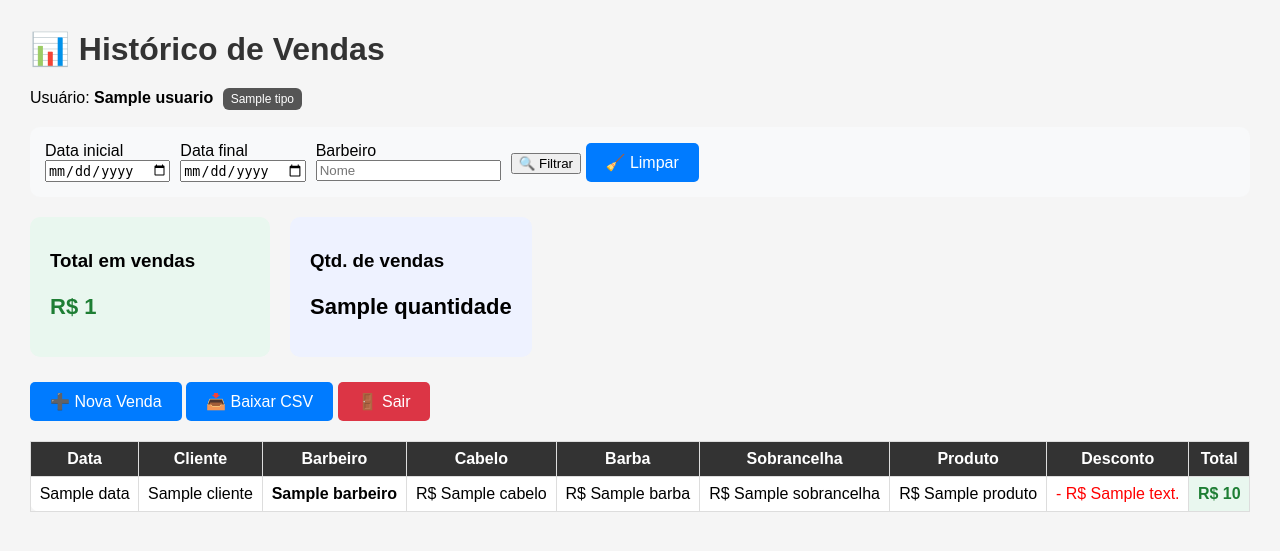
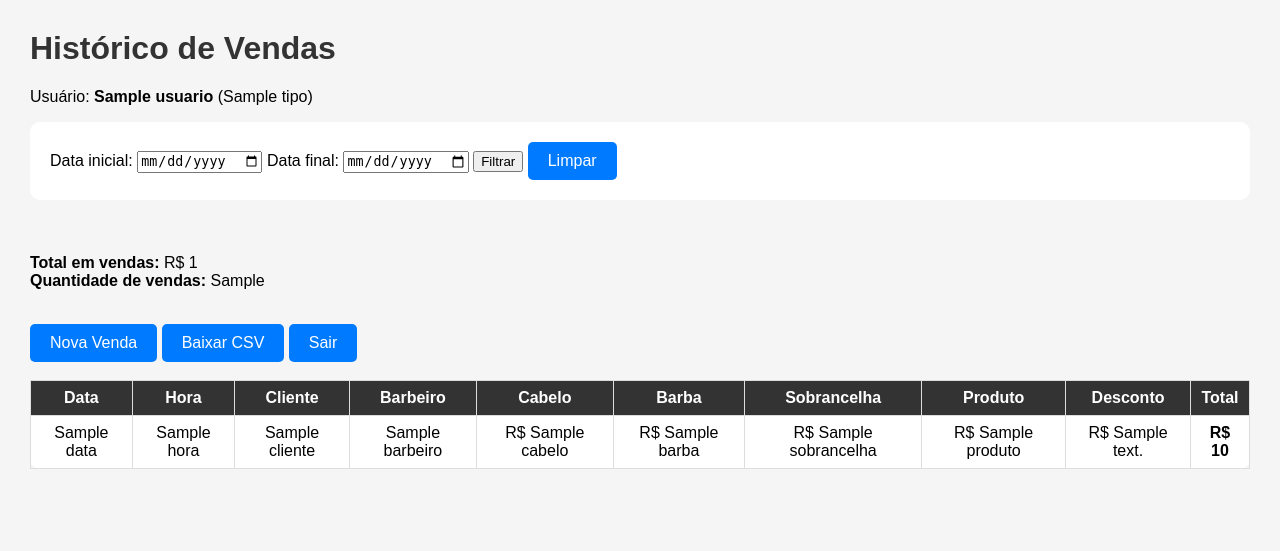
Before and after one commit to ghennsouza-wq/Barbearia, a Flask app: template templates/historico.html in a window 1280 px wide. Shown: the top 551 px of the page. Run offline with Flask 3, Linux system fonts and the light colour scheme; the template is opened without the code that fills it: most values are stand-ins (such as "Sample title", 1, 10 or a date in 2020).

Commit message:
Update historico.html

```diff
--- a/templates/historico.html
+++ b/templates/historico.html
@@ -1,97 +1,50 @@
 {% extends "base.html" %}
+
 {% block conteudo %}
 
-<h1>📊 Histórico de Vendas</h1>
+<h1>Histórico de Vendas</h1>
 
 <p>
-  Usuário:
-  <b>{{ usuario }}</b>
-  <span style="
-        padding: 4px 8px;
-        border-radius: 6px;
-        background: {{ 'green' if tipo == 'admin' else '#555' }};
-        color: white;
-        font-size: 12px;
-        margin-left: 5px;">
-    {{ tipo }}
-  </span>
+  Usuário: <b>{{ usuario }}</b> ({{ tipo }})
 </p>
 
-<!-- 🔎 FILTROS -->
-<form method="get" style="
-    display: flex;
-    gap: 10px;
-    flex-wrap: wrap;
-    margin: 20px 0;
-    background: #f8f9fa;
-    padding: 15px;
-    border-radius: 10px;
-">
-  <div>
-    <label>Data inicial</label><br>
-    <input type="date" name="inicio" value="{{ request.args.get('inicio','') }}">
-  </div>
+<!-- FILTRO POR DATA -->
+<form method="get" action="/historico">
+    <label>
+        Data inicial:
+        <input type="date" name="data_inicio" value="{{ data_inicio }}">
+    </label>
 
-  <div>
-    <label>Data final</label><br>
-    <input type="date" name="fim" value="{{ request.args.get('fim','') }}">
-  </div>
+    <label>
+        Data final:
+        <input type="date" name="data_fim" value="{{ data_fim }}">
+    </label>
 
-  <div>
-    <label>Barbeiro</label><br>
-    <input type="text" name="barbeiro" placeholder="Nome"
-           value="{{ request.args.get('barbeiro','') }}">
-  </div>
-
-  <div style="align-self:flex-end;">
-    <button class="button">🔍 Filtrar</button>
-    <a class="button" href="/historico">🧹 Limpar</a>
-  </div>
+    <button type="submit">Filtrar</button>
+    <a href="/historico" class="button">Limpar</a>
 </form>
 
-<!-- 📈 RELATÓRIOS -->
-<div style="
-    display: flex;
-    gap: 20px;
-    flex-wrap: wrap;
-    margin-bottom: 25px;
-">
-  <div style="
-      background: #e9f7ef;
-      padding: 15px 20px;
-      border-radius: 10px;
-      min-width: 200px;
-  ">
-    <h3>Total em vendas</h3>
-    <p style="font-size:22px;font-weight:bold;color:#1e7e34;">
-      R$ {{ total_geral }}
+<br>
+
+<!-- RESUMO -->
+<p>
+  <b>Total em vendas:</b> R$ {{ total_vendas }} <br>
+  <b>Quantidade de vendas:</b> {{ qtd_vendas }}
 </p>
-  </div>
 
-  <div style="
-      background: #eef2ff;
-      padding: 15px 20px;
-      border-radius: 10px;
-      min-width: 200px;
-  ">
-    <h3>Qtd. de vendas</h3>
-    <p style="font-size:22px;font-weight:bold;">
-      {{ quantidade }}
-    </p>
-  </div>
-</div>
+<br>
 
-<!-- BOTÕES -->
-<div style="margin-bottom: 20px;">
-  <a class="button" href="/registrar">➕ Nova Venda</a>
-  <a class="button" href="/download">📥 Baixar CSV</a>
-  <a class="button" href="/logout" style="background:#dc3545;">🚪 Sair</a>
-</div>
+<a class="button" href="/registrar">Nova Venda</a>
+<a class="button" href="/download">Baixar CSV</a>
+<a class="button" href="/logout">Sair</a>
+
+<br><br>
 
 {% if vendas %}
 <table>
     <tr>
         <th>Data</th>
+        <th>Hora</th>
         <th>Cliente</th>
         <th>Barbeiro</th>
         <th>Cabelo</th>
@@ -105,30 +58,20 @@
     {% for v in vendas %}
     <tr>
         <td>{{ v.data }}</td>
+        <td>{{ v.hora }}</td>
         <td>{{ v.cliente }}</td>
-    <td><b>{{ v.barbeiro }}</b></td>
+        <td>{{ v.barbeiro }}</td>
         <td>R$ {{ v.cabelo }}</td>
         <td>R$ {{ v.barba }}</td>
         <td>R$ {{ v.sobrancelha }}</td>
         <td>R$ {{ v.produto }}</td>
-    <td style="color:red;">- R$ {{ v.desconto }}</td>
-    <td style="
-        font-weight: bold;
-        background: #e9f7ef;
-        color: #1e7e34;">
-        R$ {{ v.total }}
-    </td>
+        <td>R$ {{ v.desconto }}</td>
+        <td><b>R$ {{ v.total }}</b></td>
     </tr>
     {% endfor %}
 </table>
 {% else %}
-<p style="
-    padding: 15px;
-    background: #fff3cd;
-    border-radius: 8px;
-    color: #856404;">
-⚠️ Nenhuma venda encontrada com os filtros aplicados.
-</p>
+<p>Nenhuma venda encontrada.</p>
 {% endif %}
 
 {% endblock %}
```
Lines whose indentation alone changed are shown as unchanged.
